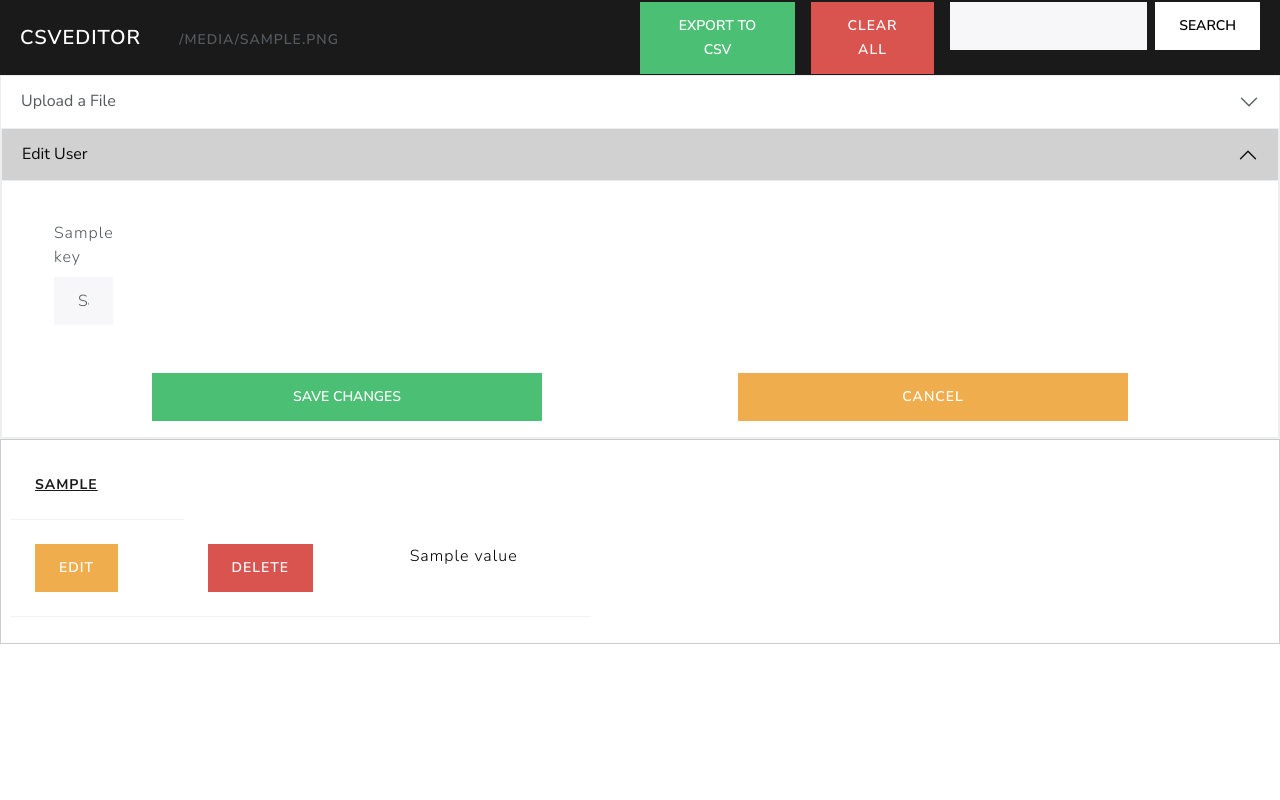
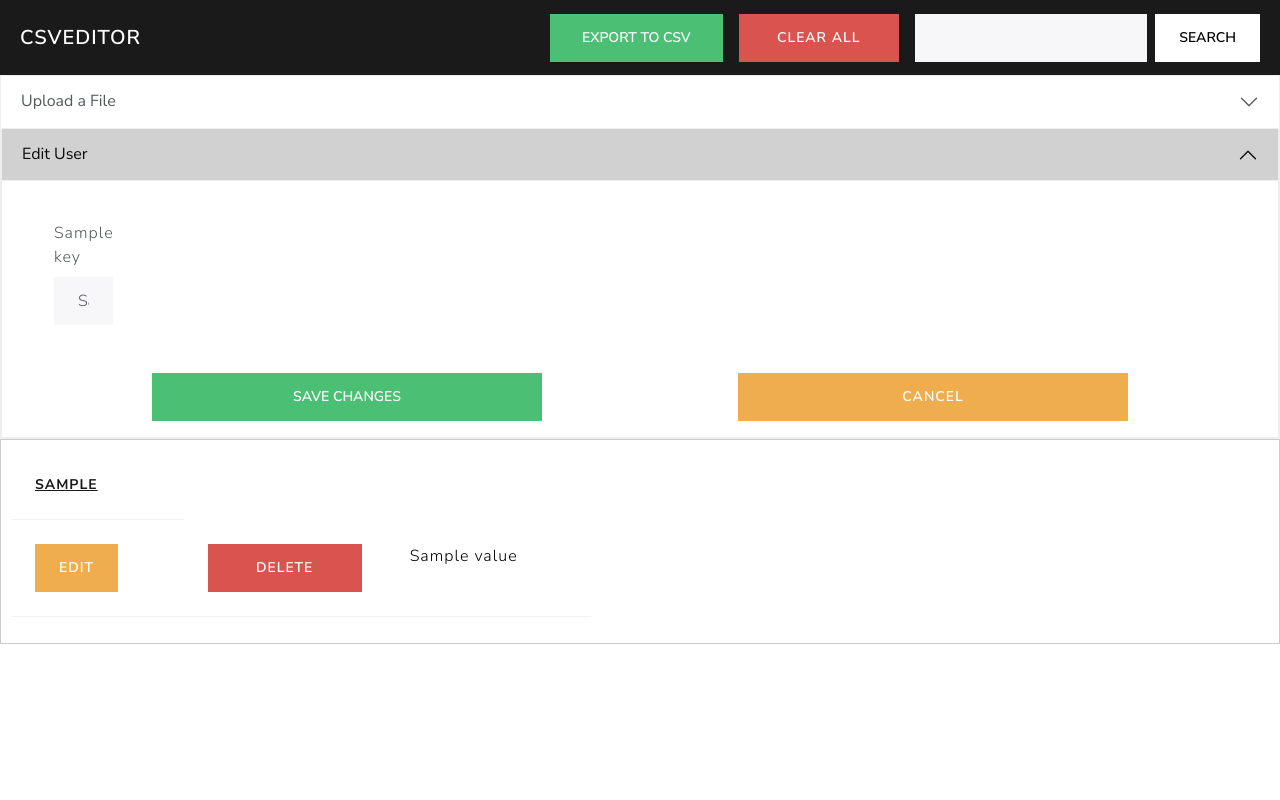
Before and after one commit to NicoGiuliani/csv_editor, a Django app: template csv_editor/app/templates/index.html in a window 1280 px wide. Run offline with Django 5.2, Linux system fonts and the light colour scheme; the template is opened without the code that fills it: most values are stand-ins (such as "Sample title", 1, 10 or a date in 2020); some libraries are stand-ins or nearby versions.

Commit message:
First stable

```diff
--- a/csv_editor/app/templates/index.html
+++ b/csv_editor/app/templates/index.html
@@ -17,6 +17,9 @@
         width: 100% !important;
         height: 100% !important;
       }
+      body {
+        min-width: 1000px;
+      }
       .scrollable-div {
       width: 300px; /* Set the desired width */
       overflow-x: auto;
@@ -26,19 +29,23 @@
     .navbar {
       height: 75px;
     }
-
     .scrollable-content {
       width: 600px; /* Set the width of the content inside the scrollable div */
       padding: 10px; /* Optional: Add padding for styling */
+    }
+    @media (max-width: 1460px) {
+        .hide-me {
+            display: none;
+        }
     }
     </style>
     <script src="https://cdn.jsdelivr.net/npm/bootstrap@5.3.2/dist/js/bootstrap.bundle.min.js" integrity="sha384-C6RzsynM9kWDrMNeT87bh95OGNyZPhcTNXj1NW7RuBCsyN/o0jlpcV8Qyq46cDfL" crossorigin="anonymous"></script>
   </head>
   <body>
 
-    <nav class="navbar navbar-expand-lg bg-primary" data-bs-theme="dark">
-      <div class="container-fluid" style="padding: 0 20px">
-        <div class="me-auto" style="max-width:50%">
+    <nav class="navbar navbar-expand-lg bg-primary p-0" data-bs-theme="dark">
+      <div class="d-flex w-100" style="padding: 0 20px">
+        <div class="me-auto my-auto">
           <a class="navbar-brand h-100" href="/">
             <span class="h-100">CSVEditor</span>
           </a>
@@ -49,20 +56,21 @@
           <a href="/" class="btn btn-info me-3">Clear filters</a>
           {% endif %}
           {% if data %}
-          <span>{{ filename }}</span>
+
+          <span class="hide-me truncate-span">{{ filename }}</span>
           {% endif %}
         </div>
-        <div class="d-flex gap-3 justify-content-end" style="max-width:50%">
+        <div class="d-flex my-auto gap-3 justify-content-end">
           {% if data %}
           <div class="col-3 px-0">
             <form action="/export" method="post">
             {% csrf_token %}
-            <button class="btn btn-success w-100" type="submit">Export
+            <button class="btn btn-success w-100" style="min-width:160px;" type="submit">Export
               to CSV</button>
             </form>
           </div>
 
-        <btn class="btn btn-danger w-100" data-bs-toggle="modal" data-bs-target="#exampleModal">
+        <btn class="btn btn-danger w-100" style="min-width:160px;" data-bs-toggle="modal" data-bs-target="#exampleModal">
           Clear all
         </btn>
 
@@ -90,7 +98,7 @@
 
         <div class="col-6">
           <form action="/search" class="d-flex">
-            <input class="form-control me-sm-2 text-black" type="search" name="query" id="query">
+            <input class="form-control me-sm-2 text-black" style="min-width:200px" type="search" name="query" id="query">
             <button class="btn btn-secondary my-2 my-sm-0" type="submit">Search</button>
           </form>
         </div>
@@ -304,8 +312,34 @@
               {% for object in data %}
                 <tr class="table-default">
                   <td><a href="/edit/{{ object.unique_index }}" class="btn btn-warning">Edit</a></td>
-                  <td><a href="/delete/{{ object.unique_index }}" class="btn btn-danger">Delete</a>
+
+                  <td>
+                    <btn class="btn btn-danger w-100" data-bs-toggle="modal" data-bs-target="#exampleModal2">Delete</btn>
                   </td>
+
+                  <div class="modal" id="exampleModal2">
+                    <div class="modal-dialog" role="document">
+                      <div class="modal-content" style="background-color: white;">
+                        <div class="modal-header">
+                          <h5 class="modal-title">Warning</h5>
+                          <button type="button" class="btn-close" data-bs-dismiss="modal" aria-label="Close">
+                            <span aria-hidden="true"></span>
+                          </button>
+                        </div>
+                        <div class="modal-body">
+                          <p>Are you sure you want to delete this user?</p>
+                        </div>
+                        <div class="modal-footer">
+                          <div class="col-5 px-0">
+                            <a href="/delete/{{ object.unique_index }}"" class="btn btn-danger w-100">Delete</a>
+                          </div>
+                          <button type="button" class="btn btn-secondary" data-bs-dismiss="modal">Cancel</button>
+                        </div>
+                      </div>
+                    </div>
+                  </div>
+
+
                   {% for key, value in object.items %}
                   {% if key != "unique_index" %}
                   <td>
```
